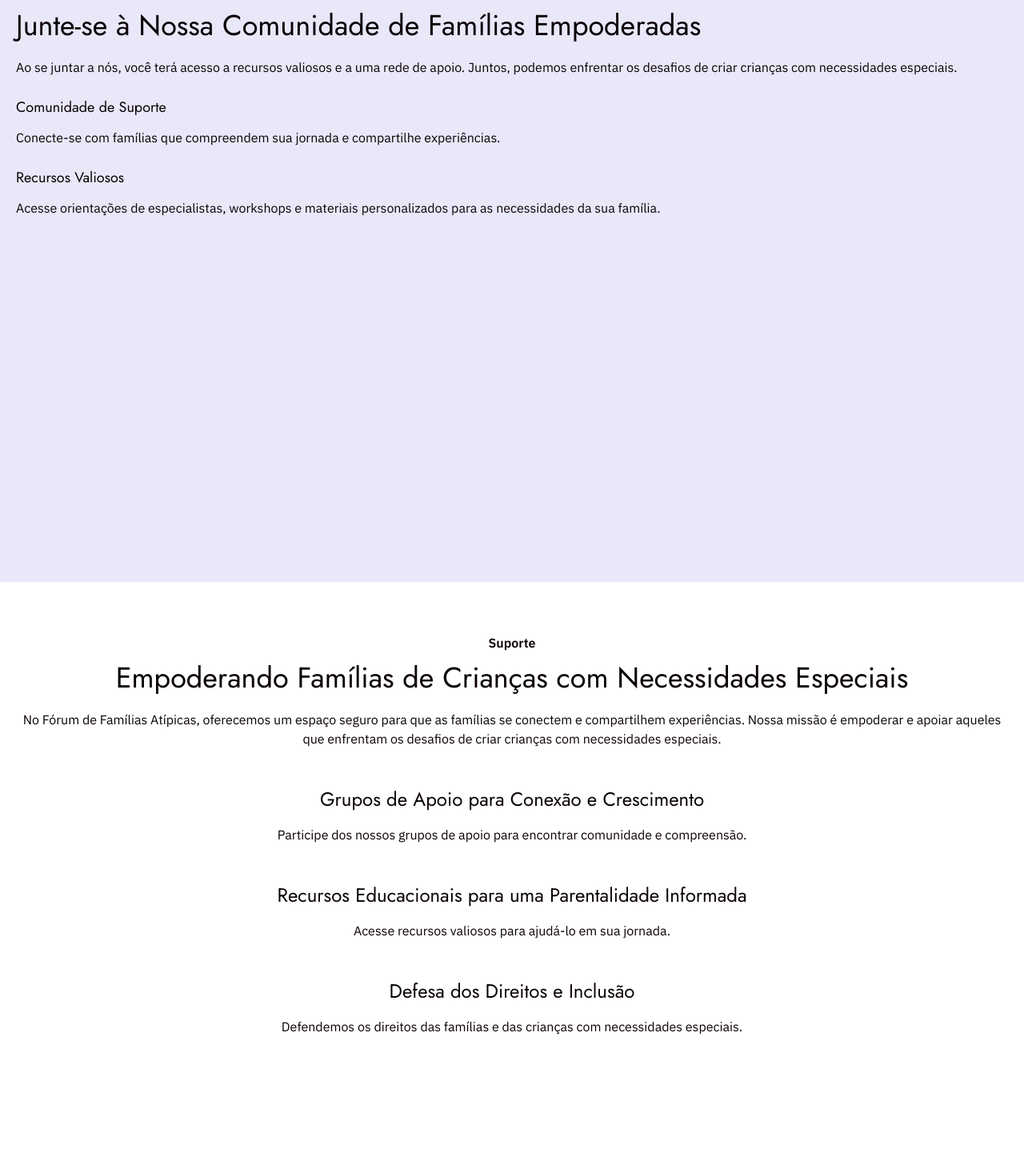
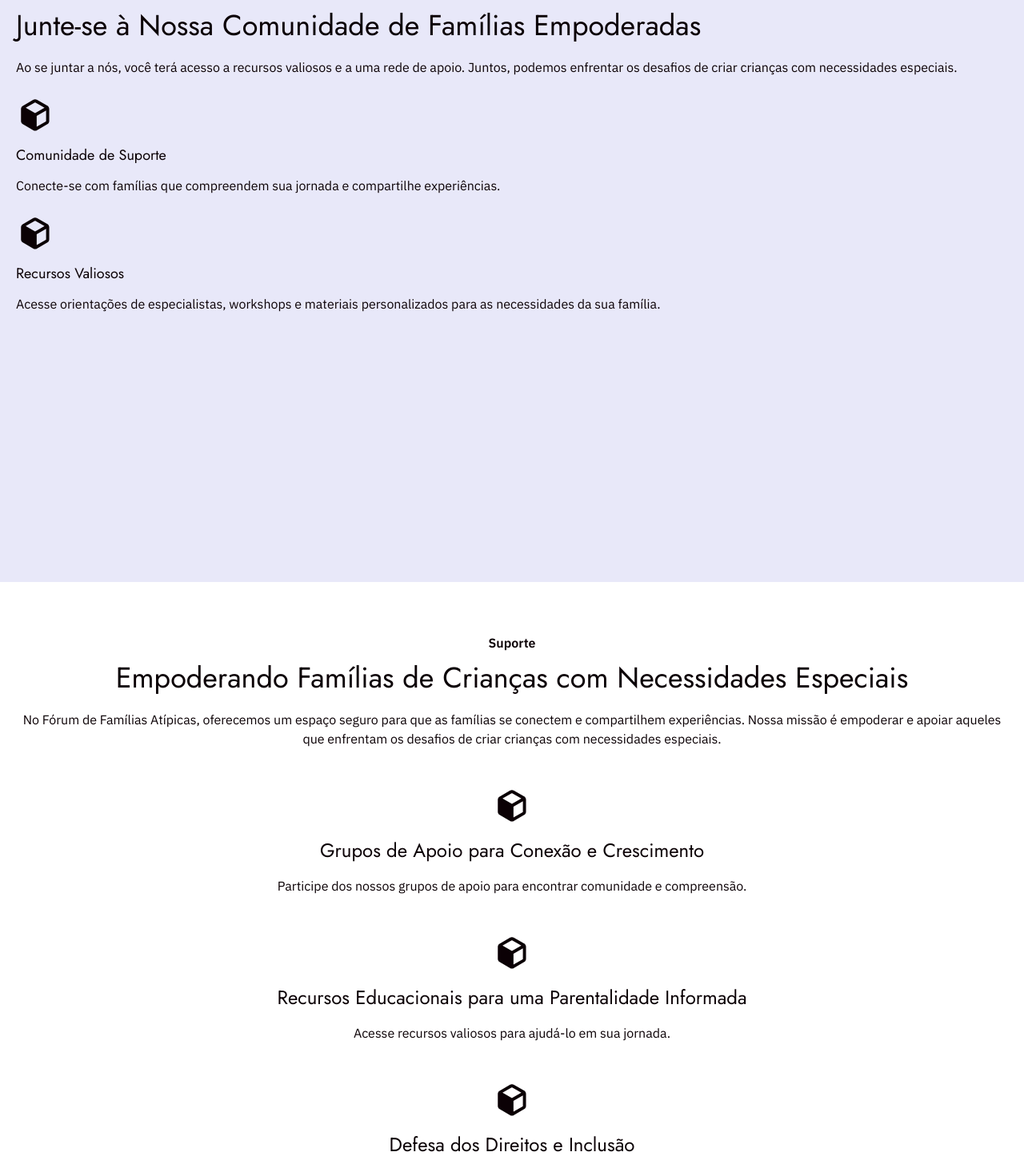
Before and after one commit to arthursnr/IFFA, a Next.js app: page / in a window 1280 px wide. Shown: the part 984-2450 px from the top of the page at 80% size. Built offline with nearby package versions, Linux system fonts and the light colour scheme.

Commit message:
some minor changes

```diff
--- a/app/components/mainPage/support/support.tsx
+++ b/app/components/mainPage/support/support.tsx
@@ -11,10 +11,12 @@ export function Support() {
 
             <div className="flex flex-col gap-6">
                 <div className="flex flex-col gap-3">
+                <img src="/icon.svg" alt="icon" className="size-12"/>
                     <p className="text-lg font-jost">Comunidade de Suporte</p>
                     <p className="font-ibm text-base leading-6">Conecte-se com famílias que compreendem sua jornada e compartilhe experiências.</p>
                 </div>
                 <div className="flex flex-col gap-3">
+                <img src="/icon.svg" alt="icon" className="size-12"/>
                     <p className="text-lg font-jost">Recursos Valiosos</p>
                     <p className="font-ibm text-base leading-6">Acesse orientações de especialistas, workshops e materiais personalizados para as necessidades da sua família.</p>
                 </div>
--- a/app/components/mainPage/support/support2.tsx
+++ b/app/components/mainPage/support/support2.tsx
@@ -10,16 +10,19 @@ export function Support2() {
             </div>
 
             <div className="flex flex-col gap-12">
-                <div className="flex flex-col gap-4">
+                <div className="flex flex-col items-center gap-4">
+                    <img src="/icon.svg" alt="icon" className="size-12"/>
                     <p className="text-2xl font-jost leading-8">Grupos de Apoio para Conexão e Crescimento</p>
                     <p className="font-ibm text-base leading-6">Participe dos nossos grupos de apoio para encontrar comunidade e compreensão.</p>
                 </div>
-                <div className="flex flex-col gap-4">
+                <div className="flex flex-col items-center  gap-4">
+                <img src="/icon.svg" alt="icon" className="size-12"/>
                     <p className="text-2xl font-jost leading-8">Recursos Educacionais para uma Parentalidade Informada</p>
                     <p className="font-ibm text-base leading-6">Acesse recursos valiosos para ajudá-lo em sua jornada.</p>
                 </div>
 
-                <div className="flex flex-col gap-4">
+                <div className="flex flex-col items-center gap-4">
+                <img src="/icon.svg" alt="icon" className="size-12"/>
                     <p className="text-2xl font-jost leading-8">Defesa dos Direitos e Inclusão</p>
                     <p className="font-ibm text-base leading-6">Defendemos os direitos das famílias e das crianças com necessidades especiais.</p>
                 </div>
```
Also changed, not shown: public/icon.svg (added).
